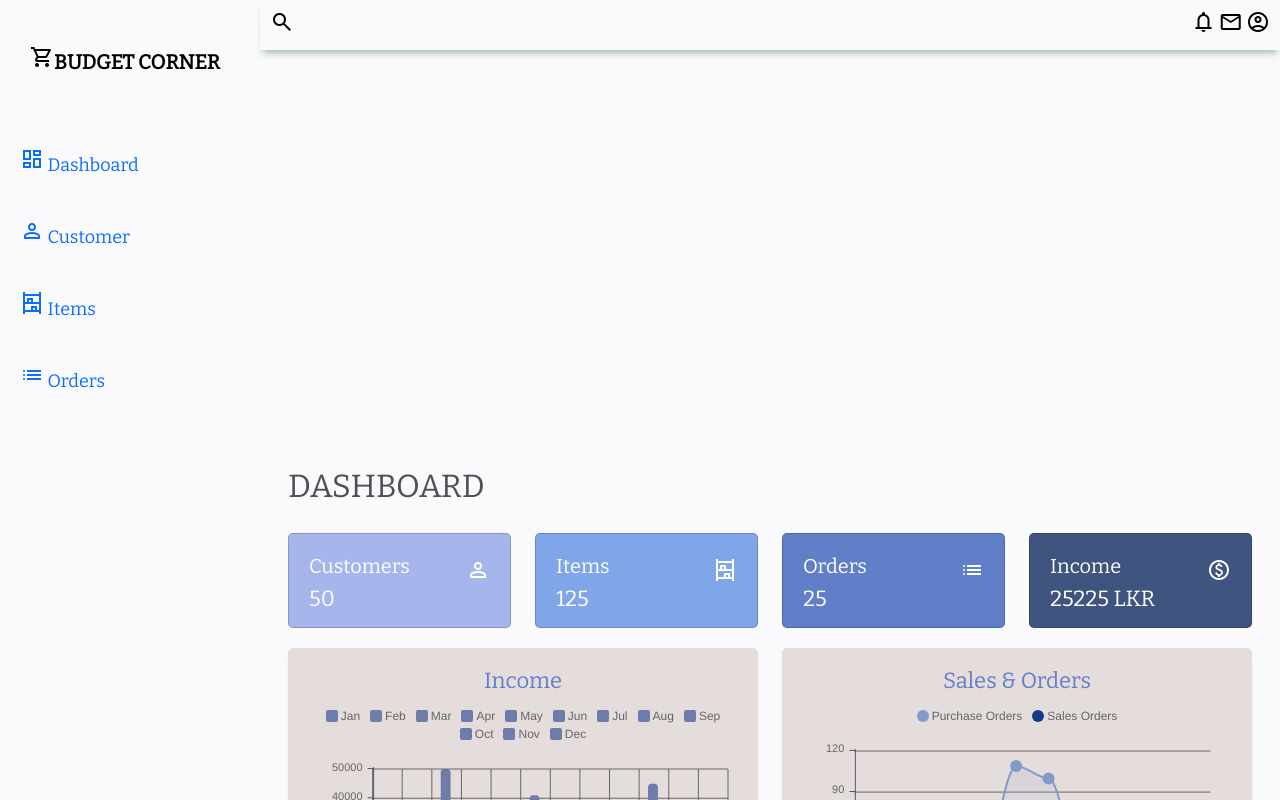
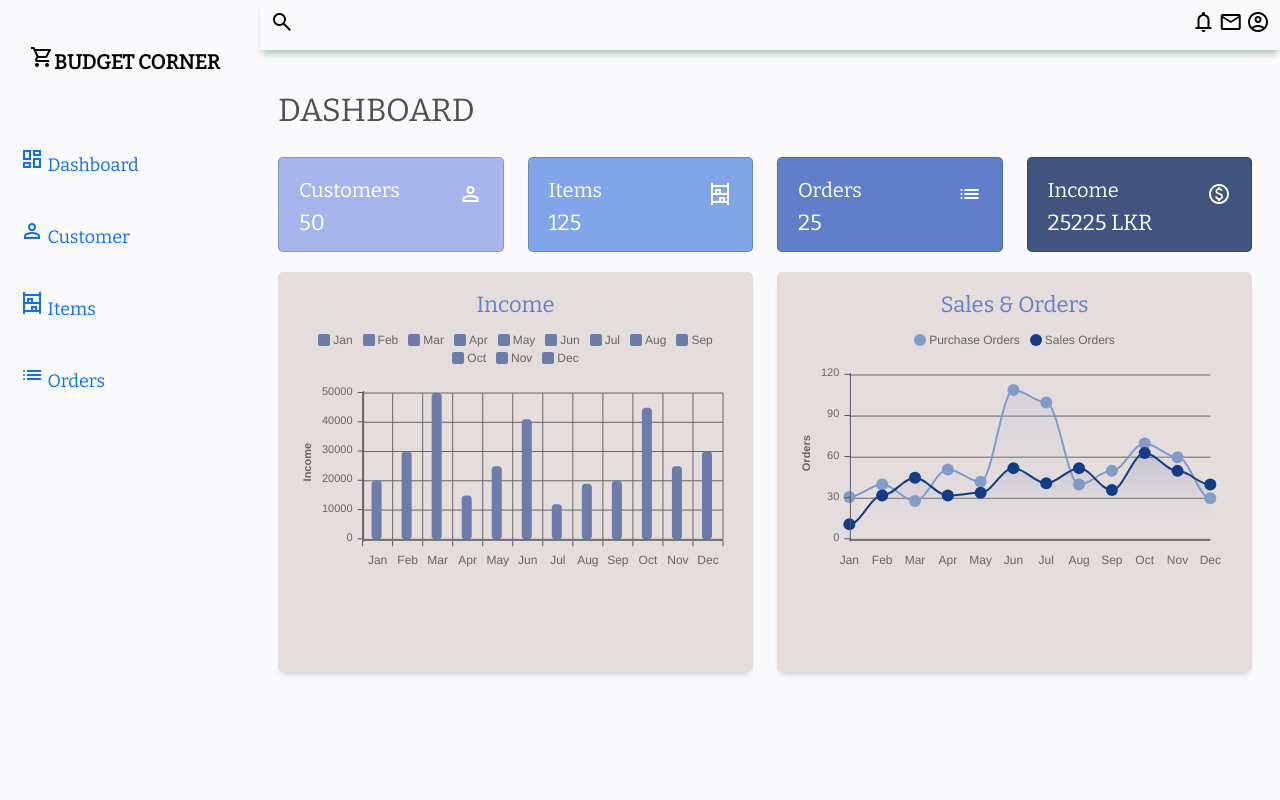
Before and after one commit to ShiharaKaumadi/SPA, a plain HTML site: page index.html in a window 1280 px wide. Drawn offline with nearby package versions, Linux system fonts and the light colour scheme.

Commit message:
Added Styles

```diff
--- a/index.html
+++ b/index.html
@@ -643,7 +643,7 @@
         </ul>
     </aside>
 
-    <main class="main-container" id="main-container"></main>
+    <main class="main-container" id="main-container" style="position: absolute;top:50px; left:250px; right:0;" ></main>
 </div>
 
 <div id="mainContainer1" style="display: none;">
@@ -651,7 +651,7 @@
         <div class="container">
             <div class="row">
                 <div class="col-12">
-                    <div class="main-title" style="font-size: 20px;color:#4d5154;" >
+                    <div class="main-title" style="font-size: 20px;color:#4d5154; margin-top:5px; top:0;" >
                         <h2>DASHBOARD</h2>
                     </div>
                 </div>
```
